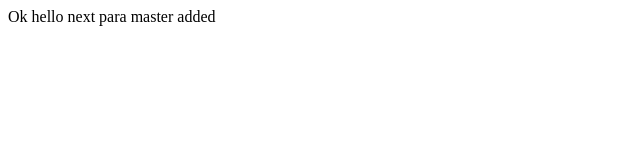
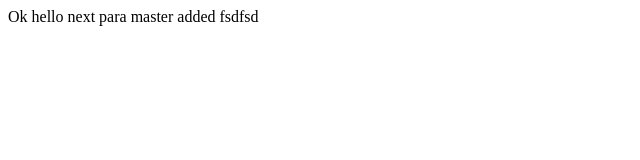
Before and after one commit to TechMalasi/demo20, a plain HTML site: page index.html in a window 1280 px wide. Shown: the full height of the page, 0-640 px from the left. Drawn offline with Linux system fonts and the light colour scheme.

Commit message:
ok new commit

```diff
--- a/index.html
+++ b/index.html
@@ -2,4 +2,5 @@
             Ok hello
             next para
             master added
+            fsdfsd
     </html>
```
